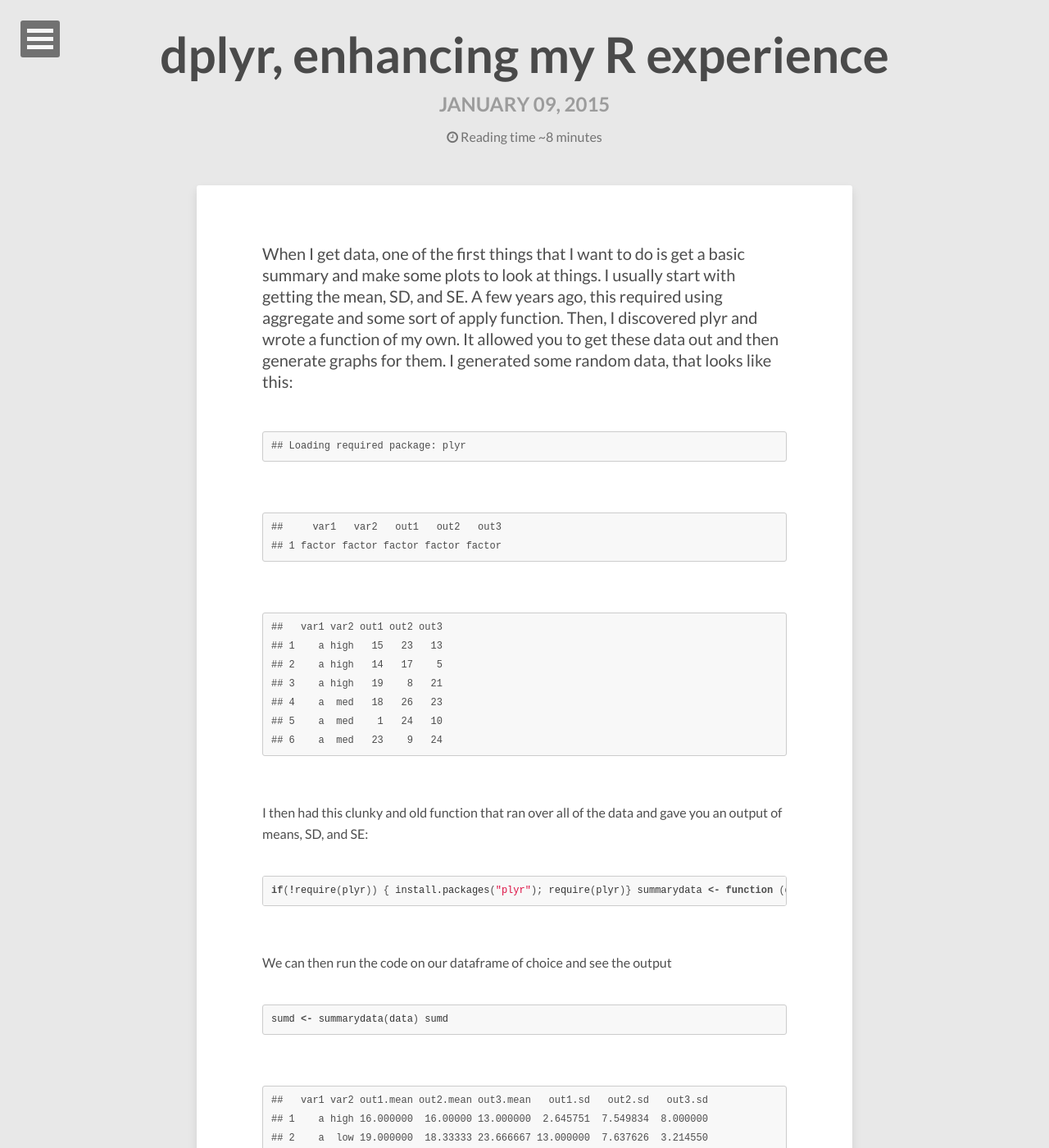
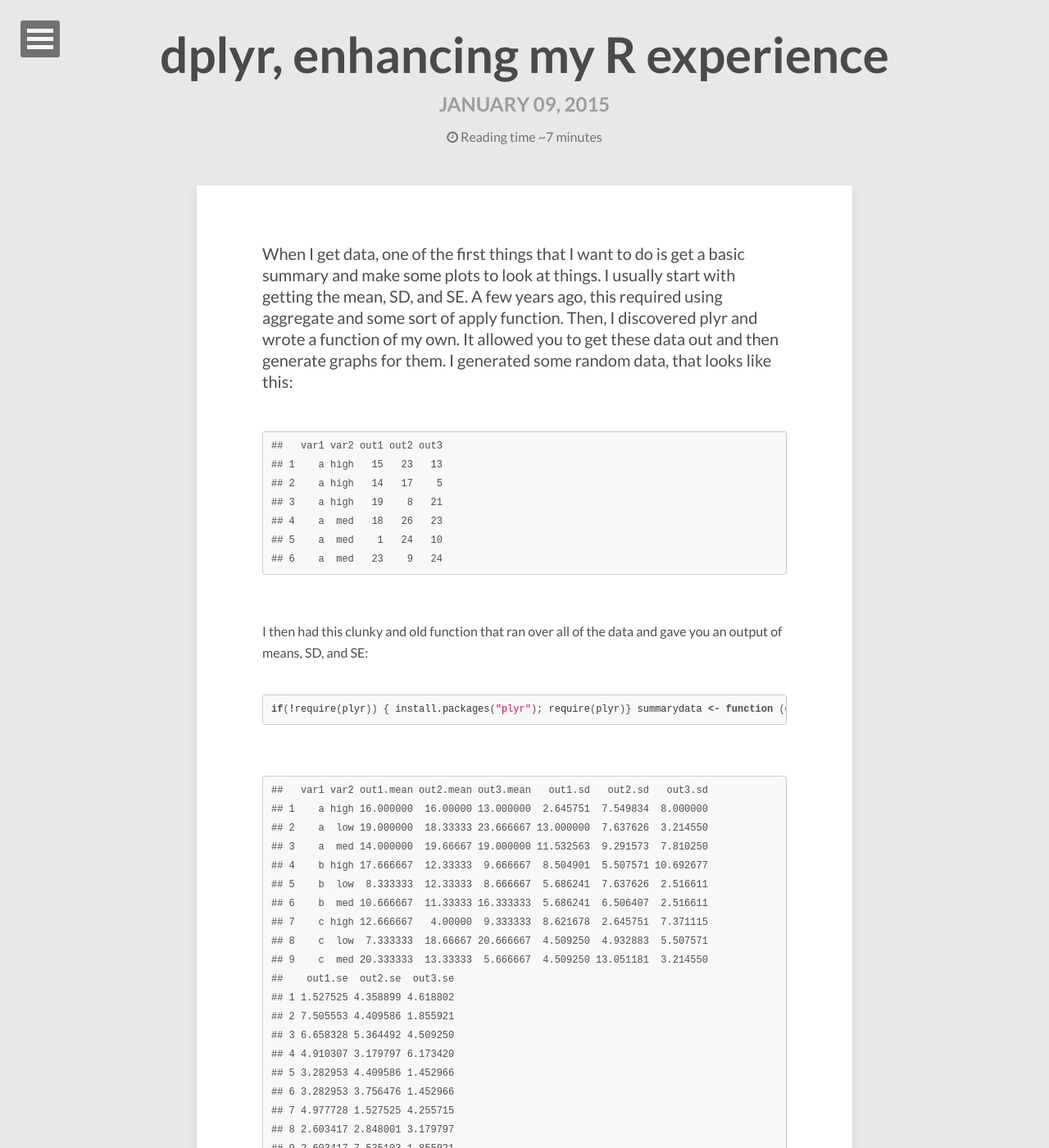
Before and after one commit to hanlonmt/hanlonmt.github.io, a Jekyll site: the page built from _posts/2015-1-9-dplyrsummary.md, in a window 1280 px wide and 1400 px high. Shown: the whole window at 82% size. Built offline with Jekyll 4.4.1, drawn with Linux system fonts in a browser that asks for light colours; nearby versions of some CDN libraries; comment, search, counter and statistics services are not loaded.

Commit message:
formatting update

```diff
--- a/_posts/2015-1-9-dplyrsummary.md
+++ b/_posts/2015-1-9-dplyrsummary.md
@@ -7,19 +7,6 @@ comments: true
 ---
 
 When I get data, one of the first things that I want to do is get a basic summary and make some plots to look at things. I usually start with getting the mean, SD, and SE. A few years ago, this required using aggregate and some sort of apply function. Then, I discovered plyr and wrote a function of my own. It allowed you to get these data out and then generate graphs for them. I generated some random data, that looks like this:
-
-
-{% highlight text %}
-## Loading required package: plyr
-{% endhighlight %}
-
-
-
-{% highlight text %}
-##     var1   var2   out1   out2   out3
-## 1 factor factor factor factor factor
-{% endhighlight %}
-
 
 
 {% highlight text %}
@@ -90,11 +77,7 @@ summarydata <- function (df,splittingfactors=NULL, convert_integers=F, calc_mean
 
   return(results)
 }
-{% endhighlight %}
 
-We can then run the code on our dataframe of choice and see the output
-
-{% highlight r %}
 sumd <- summarydata(data)
 sumd
 {% endhighlight %}
```
Also changed, not shown: _knitr/2015-1-9-dplyrsummary.Rmd (+3 -5 lines).
